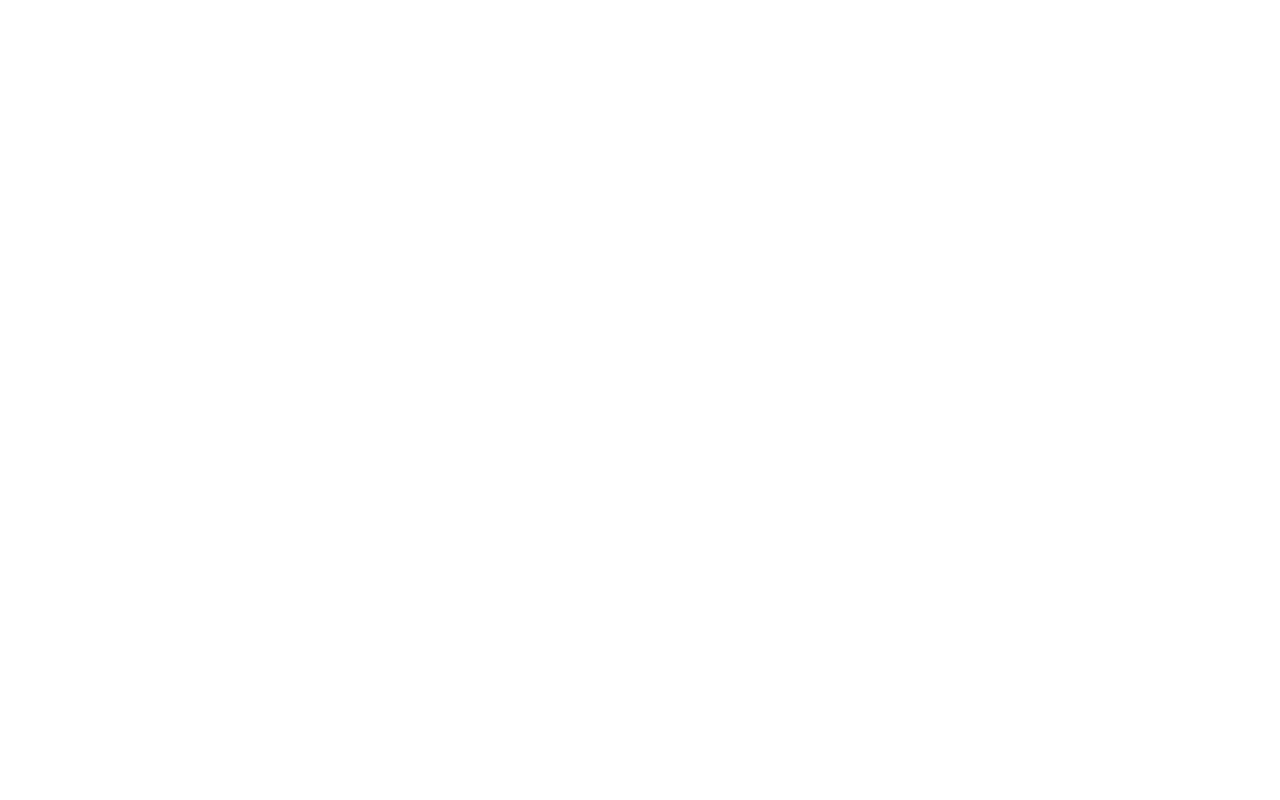
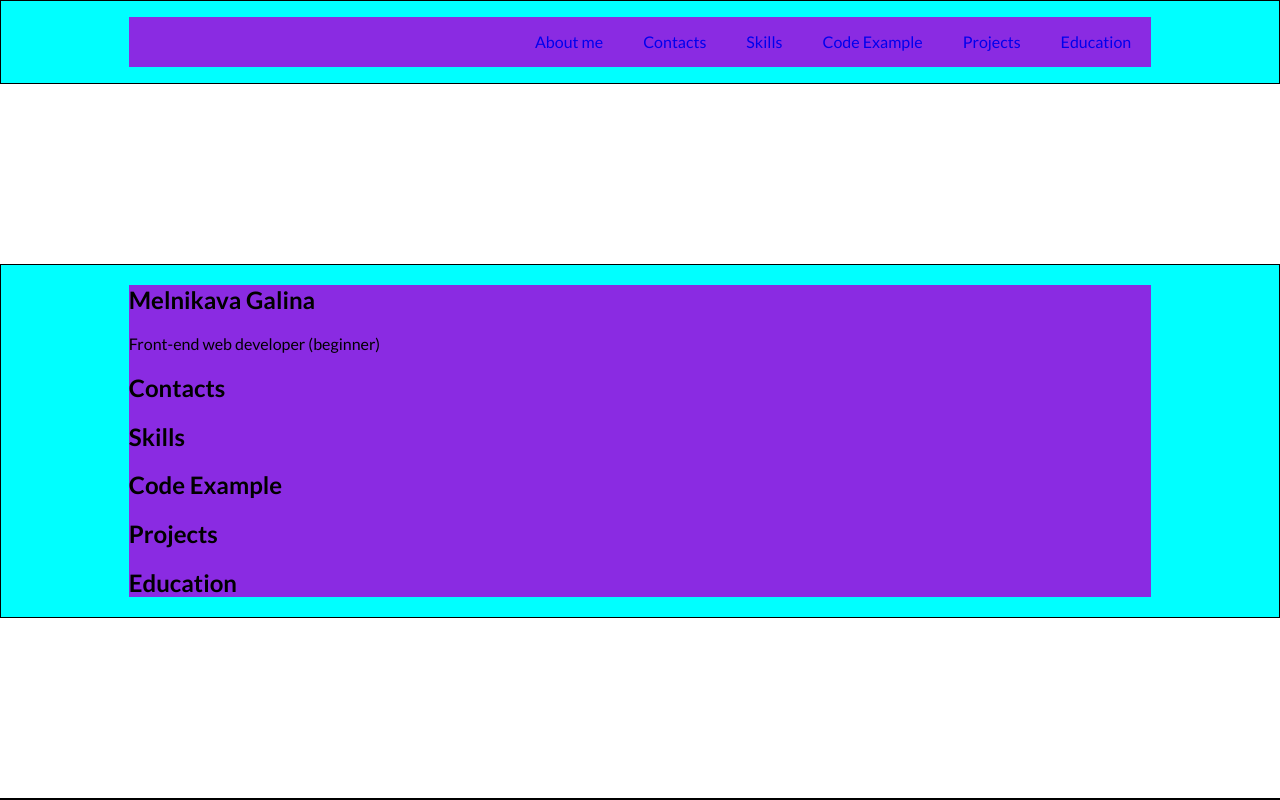
Before and after one commit to meln-galya/rsschool-cv, a plain HTML site: page index.html in a window 1280 px wide. Drawn offline with Linux system fonts and the light colour scheme.

Commit message:
feat:add nav, some other tags

```diff
--- a/index.html
+++ b/index.html
@@ -4,8 +4,60 @@
     <meta charset="UTF-8">
     <meta http-equiv="X-UA-Compatible" content="IE=edge">
     <meta name="viewport" content="width=device-width, initial-scale=1.0">
-    <title>Document</title>
+    <title>CV</title>
+    <link rel="shortcut icon" href="assets/image/cv.ico" type="image/x-icon">
+    <link rel="preconnect" href="https://fonts.googleapis.com">
+    <link rel="preconnect" href="https://fonts.gstatic.com" crossorigin>
+    <link href="https://fonts.googleapis.com/css2?family=Lato:ital,wght@0,400;0,700;1,400;1,700&display=swap" rel="stylesheet">
     <link rel="stylesheet" href="style.css">
   </head>
-  <body></body>
+  <body>
+    <header class="header">
+      <div class="container">
+        <nav class="nav">
+          <ul class="nav-list">
+            <li class="nav-item"><a href="#about" class="nav-link">About me</a> </li>
+            <li class="nav-item"><a href="#contacts" class="nav-link">Contacts</a></li>
+            <li class="nav-item"><a href="#skills" class="nav-link">Skills</a></li>
+            <li class="nav-item"><a href="#code-example" class="nav-link">Code Example</a></li>
+            <li class="nav-item"><a href="#projects" class="nav-link">Projects</a></li>
+            <li class="nav-item"><a href="#education" class="nav-link">Education</a></li>
+          </ul>
+        </nav>
+      </div>
+    </header>
+    <main class="main">
+      <div class="container">
+
+        <section class="section" id="about">
+          <h1 class="section-title">Melnikava Galina</h1>
+          <p>Front-end web developer (beginner)</p>
+        </section>
+
+        <section class="section" id="contacts">
+          <h2 class="section-title">Contacts</h2>
+        </section>
+
+        <section class="section" id="skills">
+          <h2 class="section-title">Skills</h2>
+        </section>
+
+        <section class="section" id="code-example">
+          <h2 class="section-title">Code Example</h2>
+        </section>
+
+        <section class="section" id="projects">
+          <h2 class="section-title">Projects</h2>
+        </section>
+
+        <section class="section" id="education">
+          <h2 class="section-title">Education</h2>
+        </section>
+
+      </div>
+    </main>
+    <footer class="footer">
+      <div class="container"></div>
+    </footer>
+  </body>
 </html>
--- a/style.css
+++ b/style.css
@@ -0,0 +1,42 @@
+* {
+   box-sizing: border-box;
+}
+
+html {
+   scroll-behavior: smooth;
+ }
+
+body {
+   display: flex;
+   flex-direction: column;
+   justify-content: space-between;
+   margin: 0;
+   padding: 0;
+   min-height: 100vh;
+   font-family: 'Lato';
+}
+
+.container {
+   max-width: 1440px;
+   width: 80%;
+   margin: 0 auto;
+   background-color: blueviolet;
+}
+
+.header, .main, .footer {
+   border: 1px solid black;
+   background-color: aqua;
+}
+
+.nav-list {
+   display: flex;
+   justify-content: flex-end;
+   align-items: center;
+   list-style: none;
+}
+
+.nav-link {
+   padding: 0 20px;
+   line-height: 50px;
+   text-decoration: none;
+ }
```
Also changed, not shown: assets/image/cv.ico (added).
